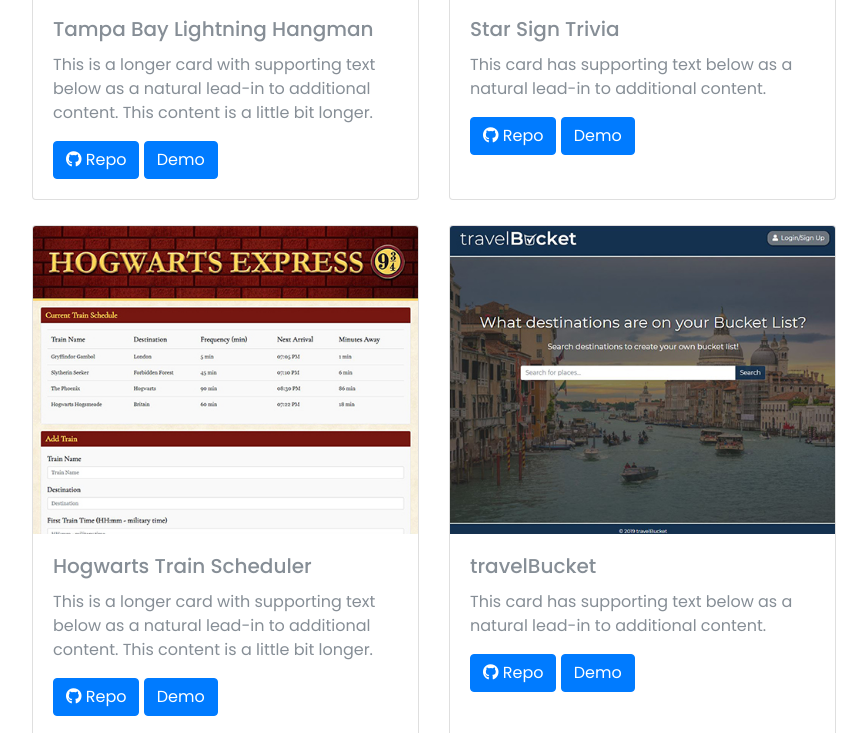
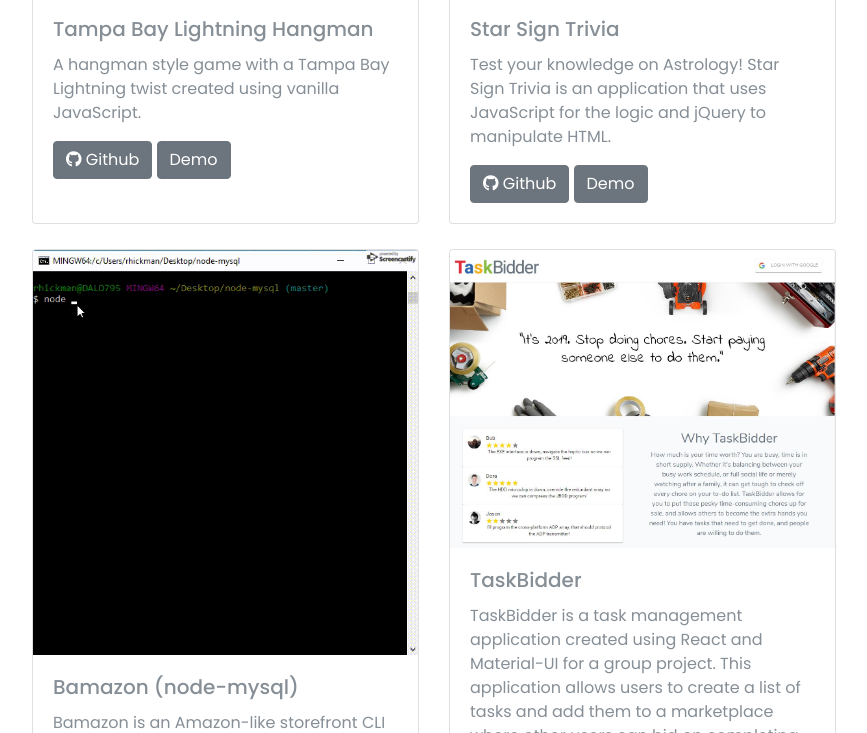
Before and after one commit to reneehickman/reneehickman.github.io, a plain HTML site: page index.html in a window 1280 px wide. Shown: the part 2067-2800 px from the top of the page, without its empty margins (366-1233 px from the left). Drawn offline with nearby package versions, Linux system fonts and the light colour scheme; a web font is replaced by a local one.

Commit message:
updated portfolio

```diff
--- a/assets/css/style.css
+++ b/assets/css/style.css
@@ -12,6 +12,10 @@
 	color: #868e96;
 	font-family: 'Montserrat', sans-serif;
 	font-family: 'Poppins', helvetica;
+}
+
+.con{
+	max-width:480px;
 }
 
 .bg-primary{
@@ -106,14 +110,22 @@
 }
 
 #arrow {
+	margin-top:18%;
 	position:relative;
 	top:60%;
-}
-
-#arrow i{
+	max-width:170px;
 	background:#f47e4f;
 	color:#fff;
 	padding:10px 25px;
+	border-radius:20px;
+	font-size:1em;
+	margin:0px auto;
+}
+
+#arrow a{
+	background:#f47e4f;
+	color:#fff;
+	/* padding:10px 25px; */
 	border-radius:20px;
 	font-size:1em;
 }
--- a/index.html
+++ b/index.html
@@ -7,12 +7,14 @@
   <meta name="viewport" content="width=device-width, initial-scale=1, shrink-to-fit=no">
   <title>Portfolio</title>
   <script src="https://cdnjs.cloudflare.com/ajax/libs/jquery/3.1.1/jquery.min.js"></script>
-    <link rel="stylesheet" href="https://stackpath.bootstrapcdn.com/bootstrap/4.2.1/css/bootstrap.min.css" integrity="sha384-GJzZqFGwb1QTTN6wy59ffF1BuGJpLSa9DkKMp0DgiMDm4iYMj70gZWKYbI706tWS"
-        crossorigin="anonymous">
-    <link rel="stylesheet" href="https://use.fontawesome.com/releases/v5.7.0/css/all.css" integrity="sha384-lZN37f5QGtY3VHgisS14W3ExzMWZxybE1SJSEsQp9S+oqd12jhcu+A56Ebc1zFSJ"
-        crossorigin="anonymous">
+  <link rel="stylesheet" href="https://stackpath.bootstrapcdn.com/bootstrap/4.2.1/css/bootstrap.min.css"
+    integrity="sha384-GJzZqFGwb1QTTN6wy59ffF1BuGJpLSa9DkKMp0DgiMDm4iYMj70gZWKYbI706tWS" crossorigin="anonymous">
+  <link rel="stylesheet" href="https://use.fontawesome.com/releases/v5.7.0/css/all.css"
+    integrity="sha384-lZN37f5QGtY3VHgisS14W3ExzMWZxybE1SJSEsQp9S+oqd12jhcu+A56Ebc1zFSJ" crossorigin="anonymous">
   <link href="https://fonts.googleapis.com/css?family=Montserrat" rel="stylesheet">
-    <link href="https://fonts.googleapis.com/css?family=Poppins:300,300i,400,400i,500,500i,600,600i,700,700i|Playfair+Display:400,400i,700,700i,900,900i" rel="stylesheet">
+  <link
+    href="https://fonts.googleapis.com/css?family=Poppins:300,300i,400,400i,500,500i,600,600i,700,700i|Playfair+Display:400,400i,700,700i,900,900i"
+    rel="stylesheet">
   <link rel="stylesheet" type="text/css" href="assets/css/style.css">
 
 
@@ -25,7 +27,11 @@
       <h1>Renee Hickman</h1>
       <h5><span class="typed"></span></h5>
 
-            <div id="arrow"><a href="#about"><i class="fa fa-angle-double-down"></i></a></div>
+      <div id="arrow"><a href="#portfolio">Portfolio
+        <div><i class="fa fa-angle-double-down"></i></div></a>
+      </div>
+
+      <!-- <i class="fa fa-angle-double-down"></i> -->
 
     </div>
   </section>
@@ -33,15 +39,19 @@
   <div id="allContent">
 
     <nav class="navbar navbar-expand-lg bg-primary navbar-light fixed-top borderin" id="sideNav">
-      <a class="logoLg" href="#"><img class="img-fluid img-profile mx-auto logo" src="assets/images/logo1-01.png" alt=""></a>
-      <a class="logoMobile" href="#"><img class="img-fluid img-profile mx-auto mb-2 logo2" src="assets/images/logo_mobile-02.png" alt=""></a>
-      <hr class ="hr m-0">
+      <a class="logoLg" href="#"><img class="img-fluid img-profile mx-auto logo" src="assets/images/logo1-01.png"
+          alt=""></a>
+      <a class="logoMobile" href="#"><img class="img-fluid img-profile mx-auto mb-2 logo2"
+          src="assets/images/logo_mobile-02.png" alt=""></a>
+      <hr class="hr m-0">
       <a class="navbar-brand js-scroll-trigger mr-0" href="#home">
         <span class="d-none d-lg-block">
           <img class="img-fluid img-profile rounded-circle mx-auto mb-2 pic" src="assets/images/portrait.jpg" alt="">
         </span>
       </a>
-    <button class="navbar-light navbar-toggler" type="button" id="hamburger" data-toggle="collapse" data-target="#navbarSupportedContent" aria-controls="navbarSupportedContent" aria-expanded="false" aria-label="Toggle navigation">
+      <button class="navbar-light navbar-toggler" type="button" id="hamburger" data-toggle="collapse"
+        data-target="#navbarSupportedContent" aria-controls="navbarSupportedContent" aria-expanded="false"
+        aria-label="Toggle navigation">
         <span class="navbar-light navbar-toggler-icon"></span>
       </button>
       <div class="collapse navbar-collapse" id="navbarSupportedContent">
@@ -121,86 +131,116 @@
             </div>
 
             <div class="card-deck cardz">
-              <div class="card">
+              <div class="card con">
                 <img class="card-img-top" src="assets/images/hangmanTB.jpg" alt="Card image cap">
                 <div class="card-body">
                   <h5 class="card-title titlez">Tampa Bay Lightning Hangman</h5>
-                  <p class="card-text">This is a longer card with supporting text below as a natural lead-in to additional content. This content is a little bit longer.</p>
-                  <a href="https://github.com/reneehickman/Word-Guess-Game" target="_blank"><button class="btn btn-primary"><i class="fab fa-github"></i> Repo</button></a>
-                  <a href="https://reneehickman.github.io/Word-Guess-Game/" target="_blank"><button class="btn btn-primary">Demo</button></a>
+                  <p class="card-text">A hangman style game with a Tampa Bay Lightning twist created using vanilla
+                    JavaScript.</p>
+                  <a href="https://github.com/reneehickman/Word-Guess-Game" target="_blank"><button
+                      class="btn btn-secondary portfolio-button"><i class="fab fa-github"></i> Github</button></a>
+                  <a href="https://reneehickman.github.io/Word-Guess-Game/" target="_blank"><button
+                      class="btn btn-secondary portfolio-button">Demo</button></a>
                 </div>
               </div>
-              <div class="card">
+              <div class="card con">
                 <img class="card-img-top" src="assets/images/triviagame.jpg" alt="Card image cap">
                 <div class="card-body">
                   <h5 class="card-title titlez">Star Sign Trivia</h5>
-                  <p class="card-text">This card has supporting text below as a natural lead-in to additional content.</p>
-                  <a href="https://github.com/reneehickman/Word-Guess-Game" target="_blank"><button class="btn btn-primary"><i class="fab fa-github"></i> Repo</button></a>
-                  <a href="https://reneehickman.github.io/Word-Guess-Game/" target="_blank"><button class="btn btn-primary">Demo</button></a>
+                  <p class="card-text">Test your knowledge on Astrology! Star Sign Trivia is an application that uses
+                    JavaScript for the logic and jQuery to manipulate HTML.</p>
+                  <a href="https://github.com/reneehickman/TriviaGame" target="_blank"><button
+                      class="btn btn-secondary portfolio-button"><i class="fab fa-github"></i> Github</button></a>
+                  <a href="https://reneehickman.github.io/TriviaGame/" target="_blank"><button
+                      class="btn btn-secondary portfolio-button">Demo</button></a>
                 </div>
               </div>
             </div>
 
             <div class="card-deck cardz">
-              <div class="card">
-                <img class="card-img-top" src="assets/images/trainScheduler.jpg" alt="Card image cap">
+              <div class="card con">
+                <img class="card-img-top" src="assets/images/screenRecordCustomer.gif" alt="Card image cap">
                 <div class="card-body">
-                  <h5 class="card-title titlez">Hogwarts Train Scheduler</h5>
-                  <p class="card-text">This is a longer card with supporting text below as a natural lead-in to additional content. This content is a little bit longer.</p>
-                  <a href="https://github.com/reneehickman/Word-Guess-Game" target="_blank"><button class="btn btn-primary"><i class="fab fa-github"></i> Repo</button></a>
-                  <a href="https://reneehickman.github.io/Word-Guess-Game/" target="_blank"><button class="btn btn-primary">Demo</button></a>
+                  <h5 class="card-title titlez">Bamazon (node-mysql)</h5>
+                  <p class="card-text">Bamazon is an Amazon-like storefront CLI application created using Node.js, MySQL
+                    & inquirer npm. Output is styled with Chalk and tty-table NPM's. This app takes in customer orders,
+                    calculates the sales price, and depletes stock from the store's Inventory.</p>
+                  <a href="https://github.com/reneehickman/node-mysql" target="_blank"><button
+                      class="btn btn-secondary portfolio-button"><i class="fab fa-github"></i> Github</button></a>
+                  <a href="https://github.com/reneehickman/node-mysql" target="_blank"><button
+                      class="btn btn-secondary portfolio-button">Demo</button></a>
                 </div>
               </div>
-              <div class="card">
-                <img class="card-img-top" src="assets/images/travelBuck.jpg" alt="Card image cap">
+              <div class="card con">
+                <img class="card-img-top" src="assets/images/taskB.JPG" alt="Card image cap">
                 <div class="card-body">
-                  <h5 class="card-title titlez">travelBucket</h5>
-                  <p class="card-text">This card has supporting text below as a natural lead-in to additional content.</p>
-                  <a href="https://github.com/reneehickman/Word-Guess-Game" target="_blank"><button class="btn btn-primary"><i class="fab fa-github"></i> Repo</button></a>
-                  <a href="https://reneehickman.github.io/Word-Guess-Game/" target="_blank"><button class="btn btn-primary">Demo</button></a>
+                  <h5 class="card-title titlez">TaskBidder</h5>
+                  <p class="card-text">TaskBidder is a task management application created using React and Material-UI
+                    for a group project. This application allows users to create a list of tasks and add them to a
+                    marketplace where other users can bid on completing those tasks. Lowest bid wins.</p>
+                  <a href="https://github.com/reneehickman/TaskBidder" target="_blank"><button
+                      class="btn btn-secondary portfolio-button"><i class="fab fa-github"></i> Github</button></a>
+                  <a href="https://cherry-tart-69309.herokuapp.com/" target="_blank"><button
+                      class="btn btn-secondary portfolio-button">Demo</button></a>
                 </div>
               </div>
             </div>
 
 
             <div class="card-deck cardz">
-              <div class="card">
-                <img class="card-img-top" src="assets/images/trainScheduler.jpg" alt="Card image cap">
+              <div class="card con">
+                <img class="card-img-top" src="assets/images/survey.jpg" alt="Card image cap">
                 <div class="card-body">
-                  <h5 class="card-title">Hogwarts Train Scheduler</h5>
-                  <p class="card-text">This is a longer card with supporting text below as a natural lead-in to additional content. This content is a little bit longer.</p>
-                  <a href="https://github.com/reneehickman/Word-Guess-Game" target="_blank"><button class="btn btn-primary"><i class="fab fa-github"></i> Repo</button></a>
-                  <a href="https://reneehickman.github.io/Word-Guess-Game/" target="_blank"><button class="btn btn-primary">Demo</button></a>
+                  <h5 class="card-title">Friend Finder</h5>
+                  <p class="card-text">Friendfinder is a full stack compatibility-based application thats takes in
+                    results from a user's survery and then compares their answers with those from other users. The app
+                    then displays the name and picture of the user with the best overall match.</p>
+                  <a href="https://github.com/reneehickman/FriendFinder" target="_blank"><button
+                      class="btn btn-secondary portfolio-button"><i class="fab fa-github"></i> Github</button></a>
+                  <a href="https://sleepy-mesa-10549.herokuapp.com/" target="_blank"><button
+                      class="btn btn-secondary portfolio-button">Demo</button></a>
                 </div>
               </div>
-              <div class="card">
+              <div class="card con">
                 <img class="card-img-top" src="assets/images/travelBuck.jpg" alt="Card image cap">
                 <div class="card-body">
                   <h5 class="card-title">travelBucket</h5>
-                  <p class="card-text">This card has supporting text below as a natural lead-in to additional content.</p>
-                  <a href="https://github.com/reneehickman/Word-Guess-Game" target="_blank"><button class="btn btn-primary"><i class="fab fa-github"></i> Repo</button></a>
-                  <a href="https://reneehickman.github.io/Word-Guess-Game/" target="_blank"><button class="btn btn-primary">Demo</button></a>
+                  <p class="card-text">travelBucket is an application that allows users to search travel destinations
+                    around the world and allows users to save a personalized list of their favorite places.
+                  </p>
+                  <a href="https://github.com/reneehickman/travelBucket" target="_blank"><button
+                      class="btn btn-secondary portfolio-button"><i class="fab fa-github"></i> Github</button></a>
+                  <a href="https://reneehickman.github.io/travelBucket/" target="_blank"><button
+                      class="btn btn-secondary portfolio-button">Demo</button></a>
                 </div>
               </div>
             </div>
 
             <div class="card-deck cardz">
-              <div class="card">
+              <div class="card con">
                 <img class="card-img-top" src="assets/images/trainScheduler.jpg" alt="Card image cap">
                 <div class="card-body">
                   <h5 class="card-title">Hogwarts Train Scheduler</h5>
-                  <p class="card-text">This is a longer card with supporting text below as a natural lead-in to additional content. This content is a little bit longer.</p>
-                  <a href="https://github.com/reneehickman/Word-Guess-Game" target="_blank"><button class="btn btn-primary"><i class="fab fa-github"></i> Repo</button></a>
-                  <a href="https://reneehickman.github.io/Word-Guess-Game/" target="_blank"><button class="btn btn-primary">Demo</button></a>
+                  <p class="card-text">Train Scheduler, with a hogwarts twist, is an application that incorporates
+                    Firebase to host arrival and departure data inputed by a user. It retrieves and manipulates this
+                    stored information with Moment.js.</p>
+                  <a href="https://github.com/reneehickman/TrainScheduler" target="_blank"><button
+                      class="btn btn-secondary portfolio-button"><i class="fab fa-github"></i> Github</button></a>
+                  <a href="https://reneehickman.github.io/TrainScheduler/" target="_blank"><button
+                      class="btn btn-secondary portfolio-button">Demo</button></a>
                 </div>
               </div>
-              <div class="card">
-                <img class="card-img-top" src="assets/images/travelBuck.jpg" alt="Card image cap">
+              <div class="card con">
+                <img class="card-img-top" src="assets/images/screenshot.jpg" alt="Card image cap">
                 <div class="card-body">
-                  <h5 class="card-title">travelBucket</h5>
-                  <p class="card-text">This card has supporting text below as a natural lead-in to additional content.</p>
-                  <a href="https://github.com/reneehickman/Word-Guess-Game" target="_blank"><button class="btn btn-primary"><i class="fab fa-github"></i> Repo</button></a>
-                  <a href="https://reneehickman.github.io/Word-Guess-Game/" target="_blank"><button class="btn btn-primary">Demo</button></a>
+                  <h5 class="card-title">Eat-Da-Burger</h5>
+                  <p class="card-text">Eat-Da-Burger is a full stack restaurant application created using Node, Express,
+                    Handlebars, MySQL and a custom ORM. It uses the MVC design pattern, Node and MySQL to query and
+                    route data to the app and Handlebars to generate the HTML.</p>
+                  <a href="https://github.com/reneehickman/burger" target="_blank"><button
+                      class="btn btn-secondary portfolio-button"><i class="fab fa-github"></i> Github</button></a>
+                  <a href="https://gentle-waters-64959.herokuapp.com/" target="_blank"><button
+                      class="btn btn-secondary portfolio-button">Demo</button></a>
                 </div>
               </div>
             </div>
@@ -266,7 +306,7 @@
             <div class="row">
               <div class="col-md-12">
                 <h2 class="aboutMe p-1 pb-3 mb-4 font-weight-bold pb-2">Contact</h2>
-                    <div id ="email">Renee.Hickman@outlook.com</div>
+                <div id="email">Renee.Hickman@outlook.com</div>
                 <div id="phone">214-476-7979</div>
               </div>
 
@@ -278,7 +318,8 @@
 
 
     </div>
-  <div id="footer"><div class="social-icons-mobile">
+    <div id="footer">
+      <div class="social-icons-mobile">
         <a href="https://github.com/reneehickman" target="_blank">
           <i class="fab fa-github"></i>
         </a>
@@ -291,7 +332,8 @@
           <a href="mailto:renee.hickman@outlook.com">
             <i class="fas fa-envelope"></i>
           </a>
-  </div></div>
+      </div>
+    </div>
   </div>
 
   <!-- <script src="https://cdnjs.cloudflare.com/ajax/libs/popper.js/1.14.3/umd/popper.min.js" integrity="sha384-ZMP7rVo3mIykV+2+9J3UJ46jBk0WLaUAdn689aCwoqbBJiSnjAK/l8WvCWPIPm49"
@@ -299,8 +341,9 @@
   <script src="/node_modules/waypoints/lib/jquery.waypoints.min.js"></script>
   <script src="/node_modules/waypoints/lib/shortcuts/sticky.min.js"></script>
   <script src="assets/lib/typed/typed.js"></script>
-        <script src="https://stackpath.bootstrapcdn.com/bootstrap/4.1.3/js/bootstrap.min.js" integrity="sha384-ChfqqxuZUCnJSK3+MXmPNIyE6ZbWh2IMqE241rYiqJxyMiZ6OW/JmZQ5stwEULTy"
-        crossorigin="anonymous"></script>
+  <script src="https://stackpath.bootstrapcdn.com/bootstrap/4.1.3/js/bootstrap.min.js"
+    integrity="sha384-ChfqqxuZUCnJSK3+MXmPNIyE6ZbWh2IMqE241rYiqJxyMiZ6OW/JmZQ5stwEULTy" crossorigin="anonymous">
+  </script>
   <script src="./assets/javascript/javascript.js"></script>
 
 </body>
```
Also changed, not shown: README.md (deleted), assets/images/taskB.JPG (added), 1 other file. Lines whose indentation alone changed are shown as unchanged.
